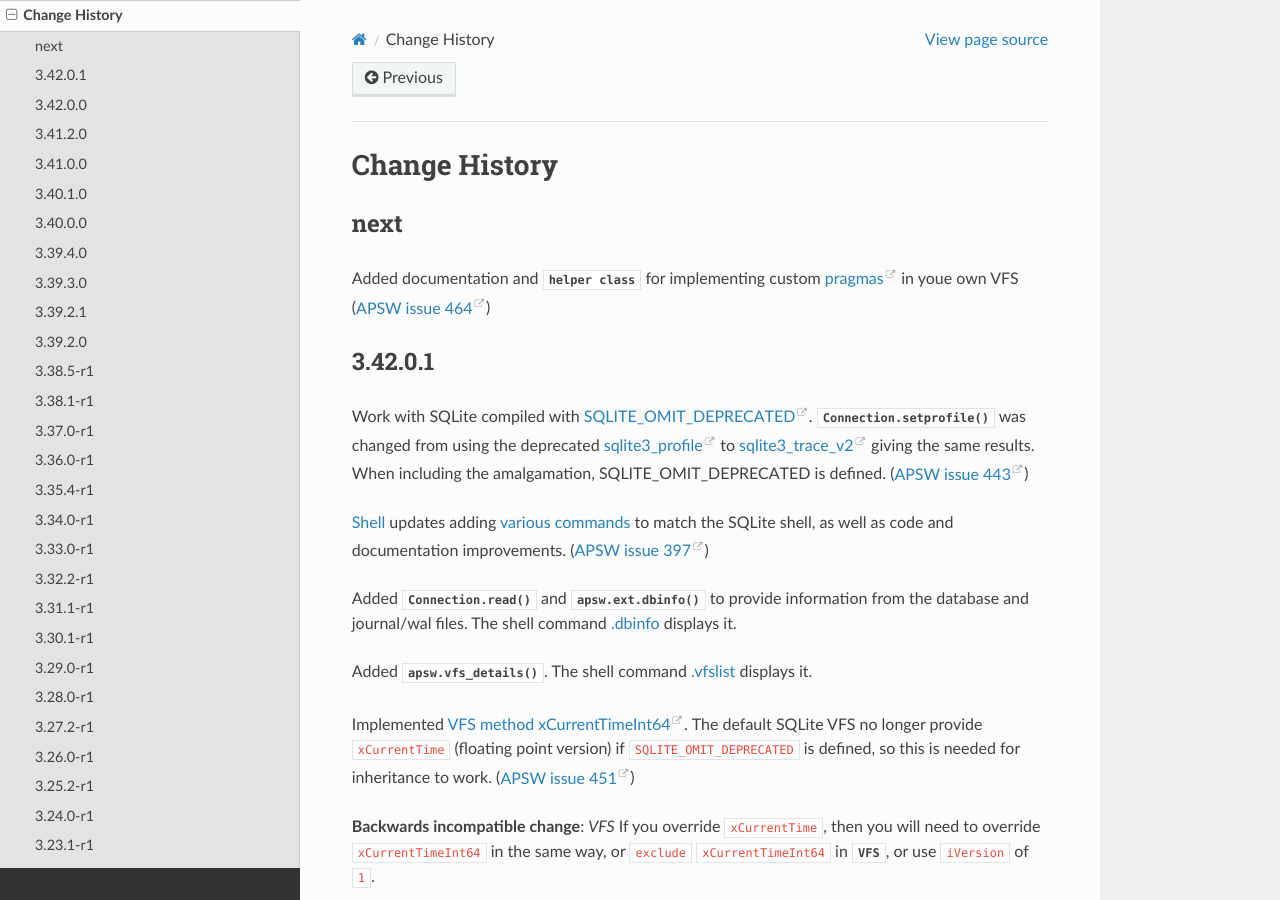
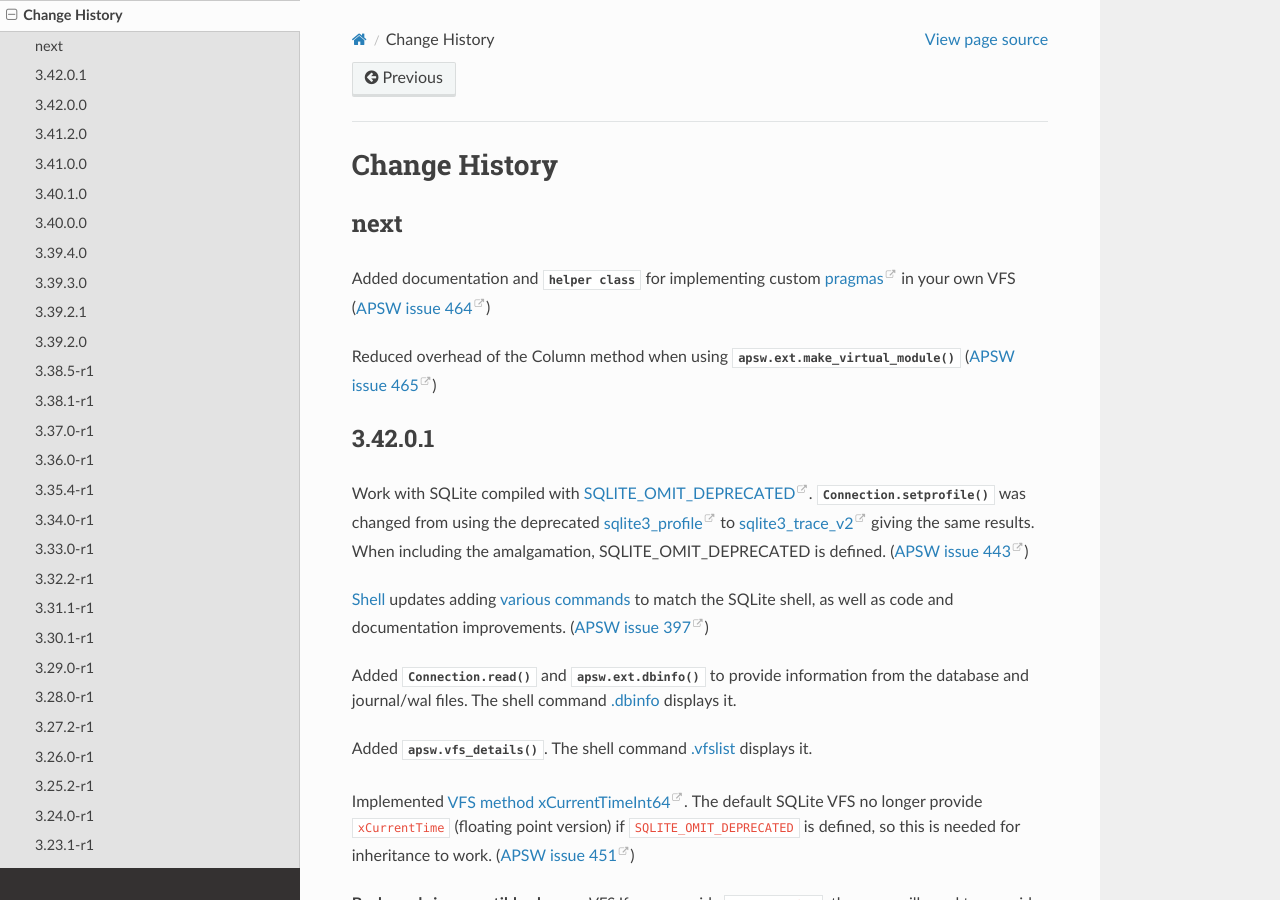
Before and after one commit to rogerbinns/apsw, a Sphinx documentation site: the page built from doc/changes.rst, in a window 1280 px wide and 900 px high. Built offline with Sphinx 7.4.7 and the Read the Docs theme 2.0.0, drawn with Linux system fonts in a browser that asks for light colours; pages that are not in the unit, such as notebooks, are missing from menus; the version number is read from the project's files by our own code.

Commit message:
Document making Column faster
Final part fixes #465

```diff
--- a/doc/changes.rst
+++ b/doc/changes.rst
@@ -8,7 +8,10 @@
 
 Added documentation and :class:`helper class <VFSFcntlPragma>` for
 implementing custom `pragmas <https://sqlite.org/pragma.html>`__ in
-youe own :ref:`VFS` (:issue:`464`)
+your own :ref:`VFS` (:issue:`464`)
+
+Reduced overhead of the Column method when using
+:meth:`apsw.ext.make_virtual_module` (:issue:`465`)
 
 3.42.0.1
 ========
```
